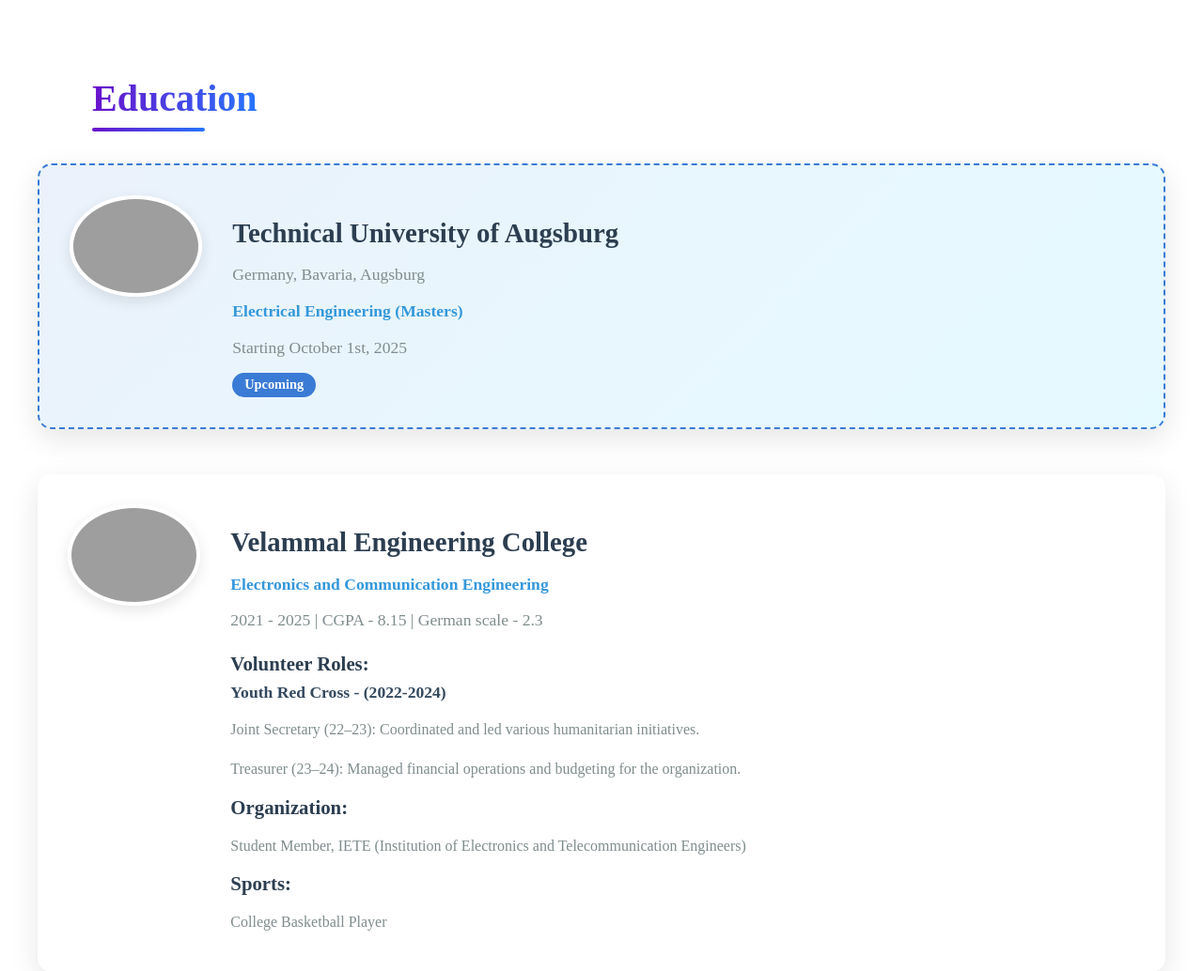
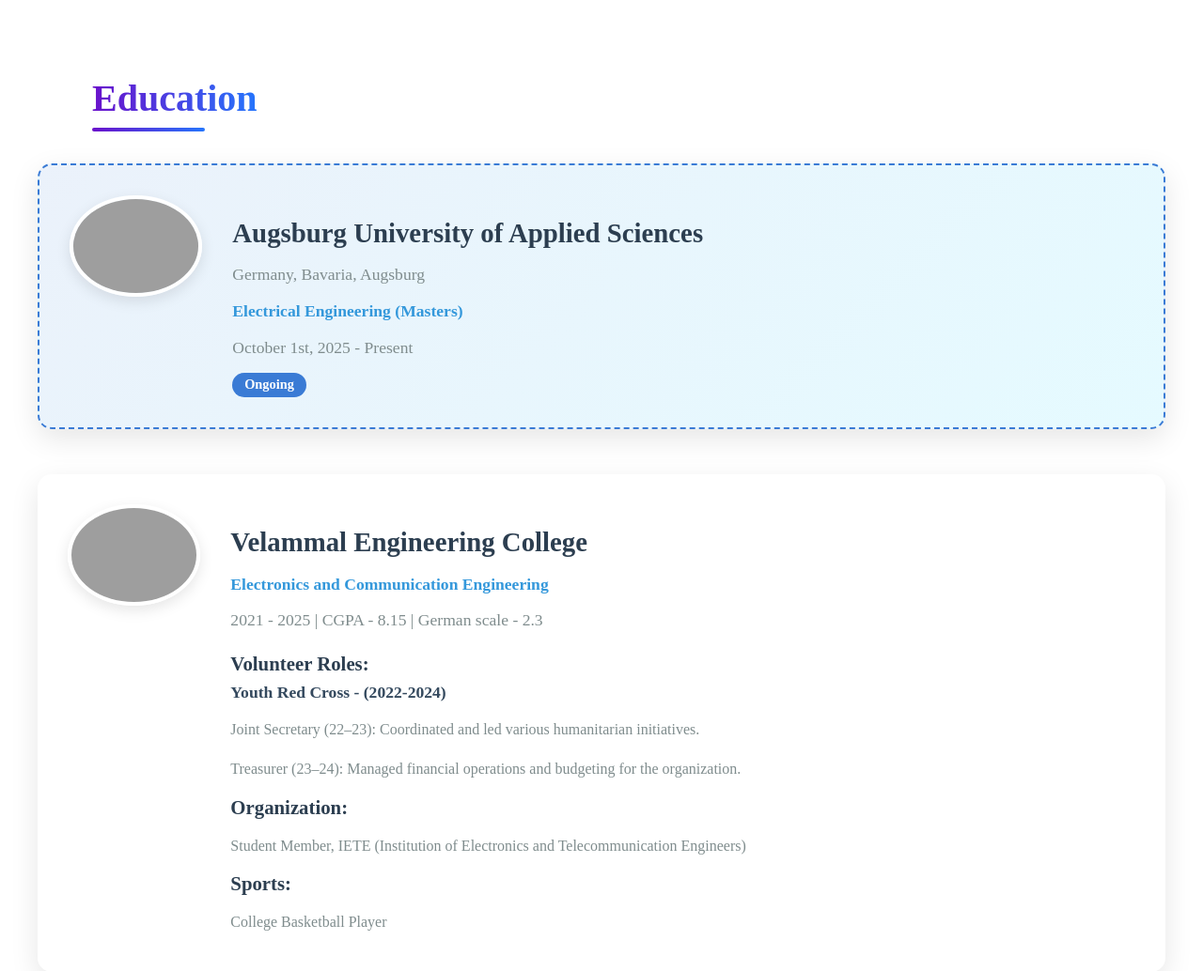
Before and after one commit to Vijayardhan/Portfolio_Vijay_Ardhanari, a Flask app: template templates/education.html in a window 1280 px wide. Shown: the top 1034 px of the page at 94% size. Run offline with Flask 3, Linux system fonts and the light colour scheme; the template is opened without the code that fills it, so the values that code supplies are empty; grey boxes are pictures that could not be loaded.

Commit message:
third commit

```diff
--- a/static/css/home.css
+++ b/static/css/home.css
@@ -44,7 +44,7 @@
 }
 
 #name {
-    font-size: 5rem;
+    font-size: 4rem;
     font-weight: 700;
     margin: 15px 0;
     background: linear-gradient(90deg, #6a11cb 0%, #2575fc 100%);
--- a/static/mq/mq-home.css
+++ b/static/mq/mq-home.css
@@ -45,7 +45,7 @@
     }
 
     #name {
-        font-size: 3.2rem;
+        font-size: 2.0rem;
         margin-top: -20px;  /* Added to pull upward */
         padding-top: 30px;
     }
--- a/templates/education.html
+++ b/templates/education.html
@@ -19,11 +19,11 @@
                     <img src="https://i.ibb.co/SzPGR5b/THA-300x300-scaled-e1702894949674.jpg" alt="Technical University of Augsburg">
                 </div>
                 <div class="timeline-content">
-                    <h1>Technical University of Augsburg</h1>
+                    <h1>Augsburg University of Applied Sciences</h1>
                     <p class="location">Germany, Bavaria, Augsburg</p>
                     <p class="specialization">Electrical Engineering (Masters)</p>
-                    <p class="date">Starting October 1st, 2025</p>
-                    <div class="future-badge">Upcoming</div>
+                    <p class="date">October 1st, 2025 - Present</p>
+                    <div class="future-badge">Ongoing</div>
                 </div>
             </div>
 
--- a/templates/home.html
+++ b/templates/home.html
@@ -7,7 +7,7 @@
             <div class="intro-text">
                 <img src="https://i.ibb.co/x77g4TK/sign.png" alt="Sign Icon" class="sign-icon">
                 <p class="greeting">Hey there, I'm</p>
-                <h1 id="name">Vijay A</h1>
+                <h1 id="name">Vijay Ardhanari</h1>
                 <div class="typing-container">
                     <span class="typing-text">IoT | Automation | Testing</span>
                 </div>
--- a/templates/projects.html
+++ b/templates/projects.html
@@ -84,7 +84,7 @@
                     <h3 class="project-title">Personal Portfolio</h3>
                     <h4 class="project-subtitle">Professional Showcase</h4>
                     <p class="project-description">
-                        Responsive portfolio website showcasing my projects and skills with dark/light mode.
+                        Responsive portfolio website showcasing my education, recent works and skills .
                     </p>
                     <div class="tech-stack">
                         <span class="tech-item">HTML</span>
--- a/templates/volunteering.html
+++ b/templates/volunteering.html
@@ -39,7 +39,7 @@
                         <p class="volunteer-organization">YRC - Velammal Engineering College</p>
                         <p class="volunteer-duration">10/Oct/2022 - 10/Oct/2023</p>
                         <p class="volunteer-description">
-                            Served as Joint Secretary at Youth Red Cross, coordinating event planning and logistics, under the Indian Red Cross Society.
+                            Served as Joint Secretary at Youth Red Cross, coordinating event planning and Organizing, under the Indian Red Cross Society.
                         </p>
                     </div>
                 </div>
@@ -54,7 +54,7 @@
                     <div class="volunteer-details">
                         <h3 class="volunteer-role">Friends Of Police - FOP</h3>
                         <p class="volunteer-organization">Thiyagadurugam Police Station</p>
-                        <p class="volunteer-duration">10/Oct/2023 - Present</p>
+                        <p class="volunteer-duration">01/04/2020 - 15/01/2021</p>
                         <p class="volunteer-description">
                             Volunteered as FOP, assisting police officials during the COVID lockdown in public safety enforcement and support activities.
                         </p>
```
